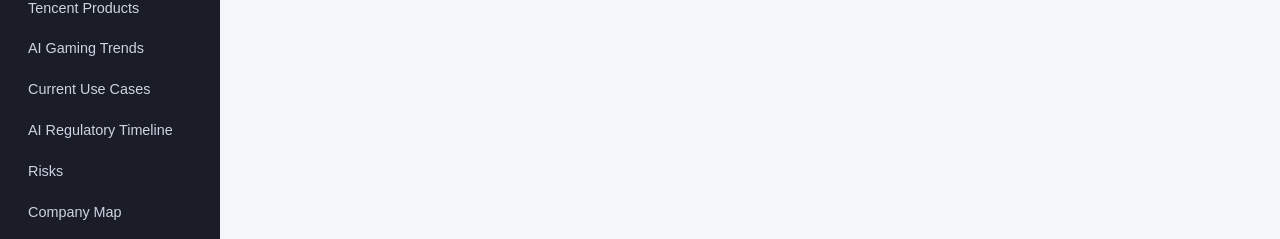
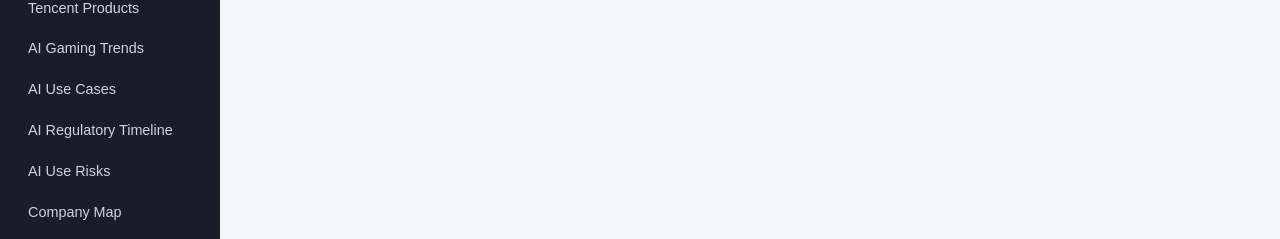
Before and after one commit to 89007614092/gaming-competitive-intelligence, a website: page public/index.html in a window 1280 px wide. Shown: the part 326-565 px from the top of the page. Drawn offline with Linux system fonts and the light colour scheme; no server answers.

Commit message:
chore: rename AI use cases and risks tabs

```diff
--- a/public/index.html
+++ b/public/index.html
@@ -43,13 +43,13 @@
           AI Gaming Trends
         </button>
         <button class="nav-btn" data-view="current-use-cases" draggable="true">
-          Current Use Cases
+          AI Use Cases
         </button>
         <button class="nav-btn" data-view="regulatory-timeline" draggable="true">
           AI Regulatory Timeline
         </button>
         <button class="nav-btn" data-view="risks" draggable="true">
-          Risks
+          AI Use Risks
         </button>
         <button class="nav-btn" data-view="company-map" draggable="true">
           Company Map
@@ -429,7 +429,7 @@
       <!-- ===== CURRENT AI USE CASES ===== -->
       <section class="view" id="current-use-cases">
         <header class="page-header">
-          <h1>Current Use Cases</h1>
+          <h1>AI Use Cases</h1>
           <p class="subtitle">Game-by-game evidence of how authored AI, procedural simulation, machine learning, and generative AI are used in released, announced, and community-built experiences</p>
         </header>
 
@@ -481,7 +481,7 @@
       <!-- ===== RISKS ===== -->
       <section class="view" id="risks">
         <header class="page-header">
-          <h1>AI Risks &amp; Compliance Exposure</h1>
+          <h1>AI Use Risks</h1>
           <p class="subtitle">Cross-referenced risk analysis for products and companies — drawn from the Knowledge Base, Competitor Web, EU AI Act, UK regulation, and proprietary research documents</p>
         </header>
 
```
